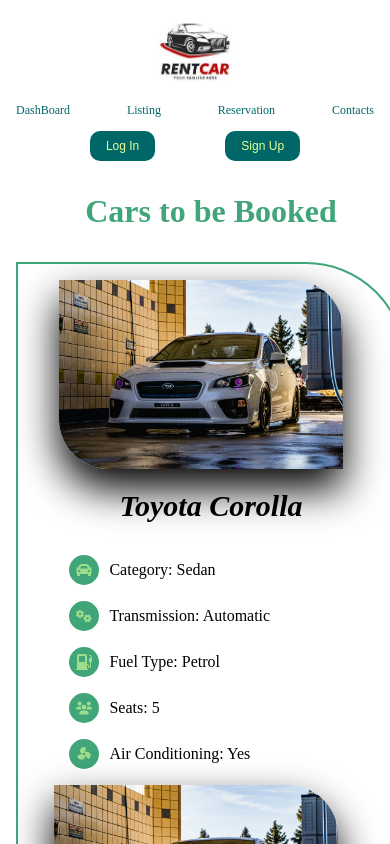
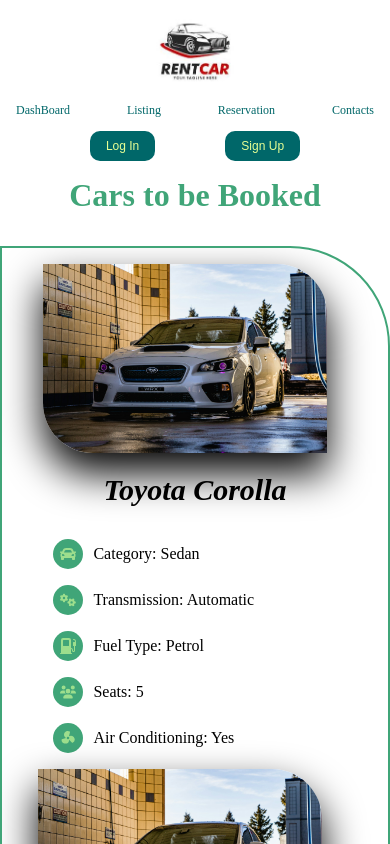
Before and after one commit to Gakiri001/BebaBeba-Car-Rental, a React (Vite) app: page /Listing in a window 390 px wide. Shown: the top 844 px of the page. Built offline with nearby package versions, Linux system fonts and the light colour scheme.

Commit message:
responsiveness in the listing page

```diff
--- a/src/Pages/Listing/Listing.css
+++ b/src/Pages/Listing/Listing.css
@@ -101,7 +101,6 @@
 @media screen and (max-width: 64.375em) {
   .ListingFather{
     width: 100%;
-    margin: 1rem;
   }
 }
 @media screen and (max-width: 50.625em) {
@@ -116,9 +115,6 @@
   }
 }
 @media screen and (max-width: 36.25em) {
-  .ListingFather{
-    padding: 0;
-  }
   .ListingFather .Listcard{
     justify-content: center;
     align-items: center;
```
